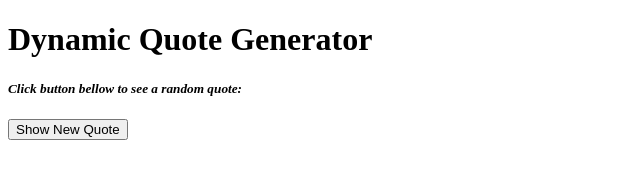
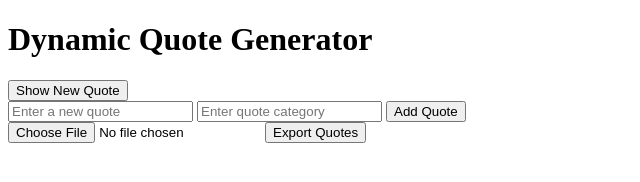
Before and after one commit to Charismaticinigma/alx_fe_javascript, a plain HTML site: page dom-manipulation/index.html in a window 1280 px wide. Shown: the whole page, without its empty margins (0-640 px from the left). Drawn offline with Linux system fonts and the light colour scheme.

Commit message:
added file

```diff
--- a/dom-manipulation/index.html
+++ b/dom-manipulation/index.html
@@ -1,15 +1,21 @@
 <!DOCTYPE html>
-<html lang="en">
+  <html lang="en">
   <head>
-    <meta charset="UTF-8" />
-    <meta name="viewport" content="width=device-width, initial-scale=1.0" />
+    <meta charset="UTF-8">
+    <meta name="viewport" content="width=device-width, initial-scale=1.0">
     <title>Dynamic Quote Generator</title>
   </head>
   <body>
     <h1>Dynamic Quote Generator</h1>
     <div id="quoteDisplay"></div>
-    <h5><i>Click button bellow to see a random quote:</i></h5>
-    <button onclick="showRandomQuote()" id="newQuote">Show New Quote</button>
-    <script src="script.js"></script>
+    <button id="newQuote">Show New Quote</button>
+    <div>
+        <input id="newQuoteText" type="text" placeholder="Enter a new quote" />
+        <input id="newQuoteCategory" type="text" placeholder="Enter quote category" />
+        <button id="addQuote" onclick="addQuote()">Add Quote</button>
+      </div>
+      <input type="file" id="importFile" accept=".json" onchange="importFromJsonFile(event)" />
+      <button id="exportButton">Export Quotes</button>
+      <script src="script.js"></script>
   </body>
-</html>
+  </html>
```
